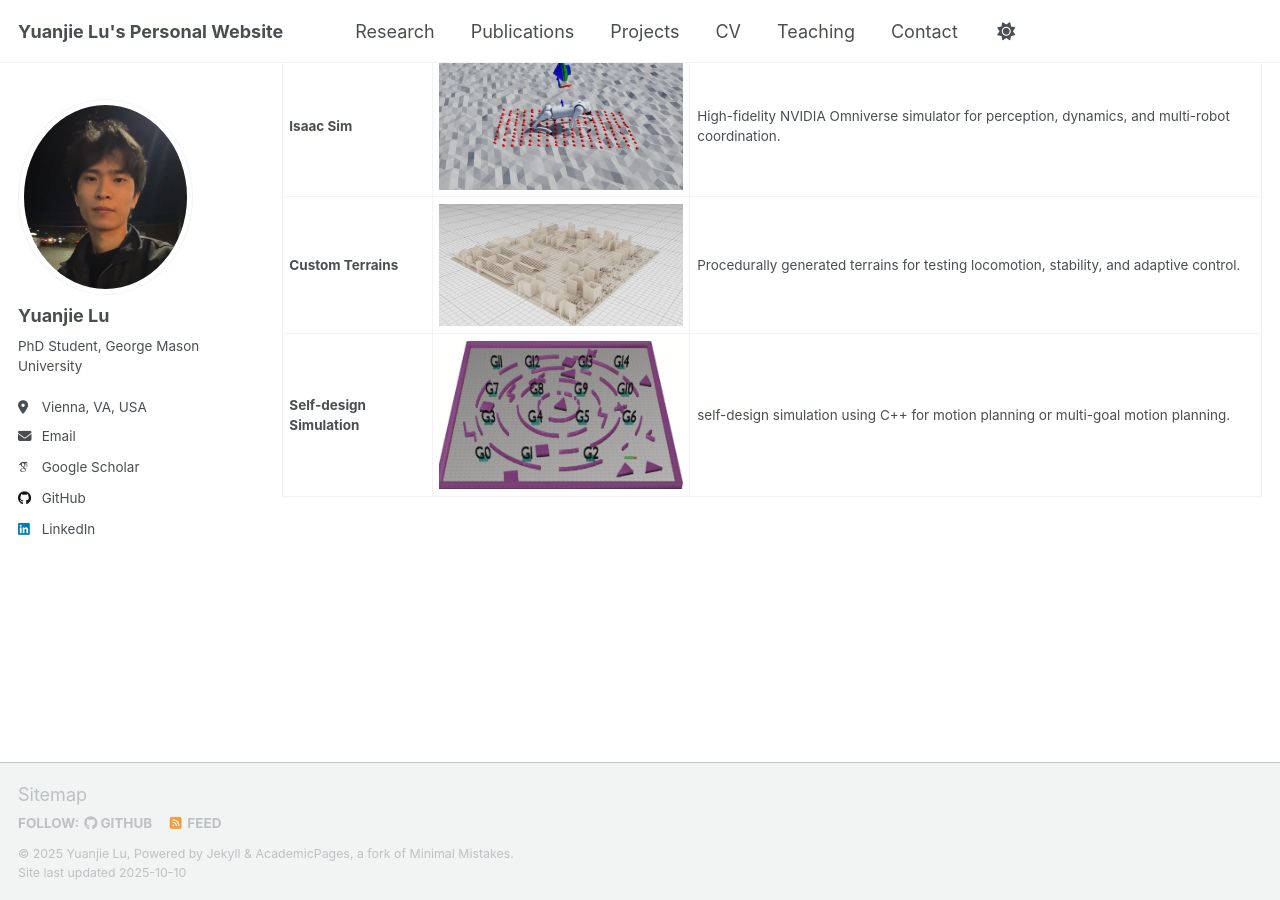
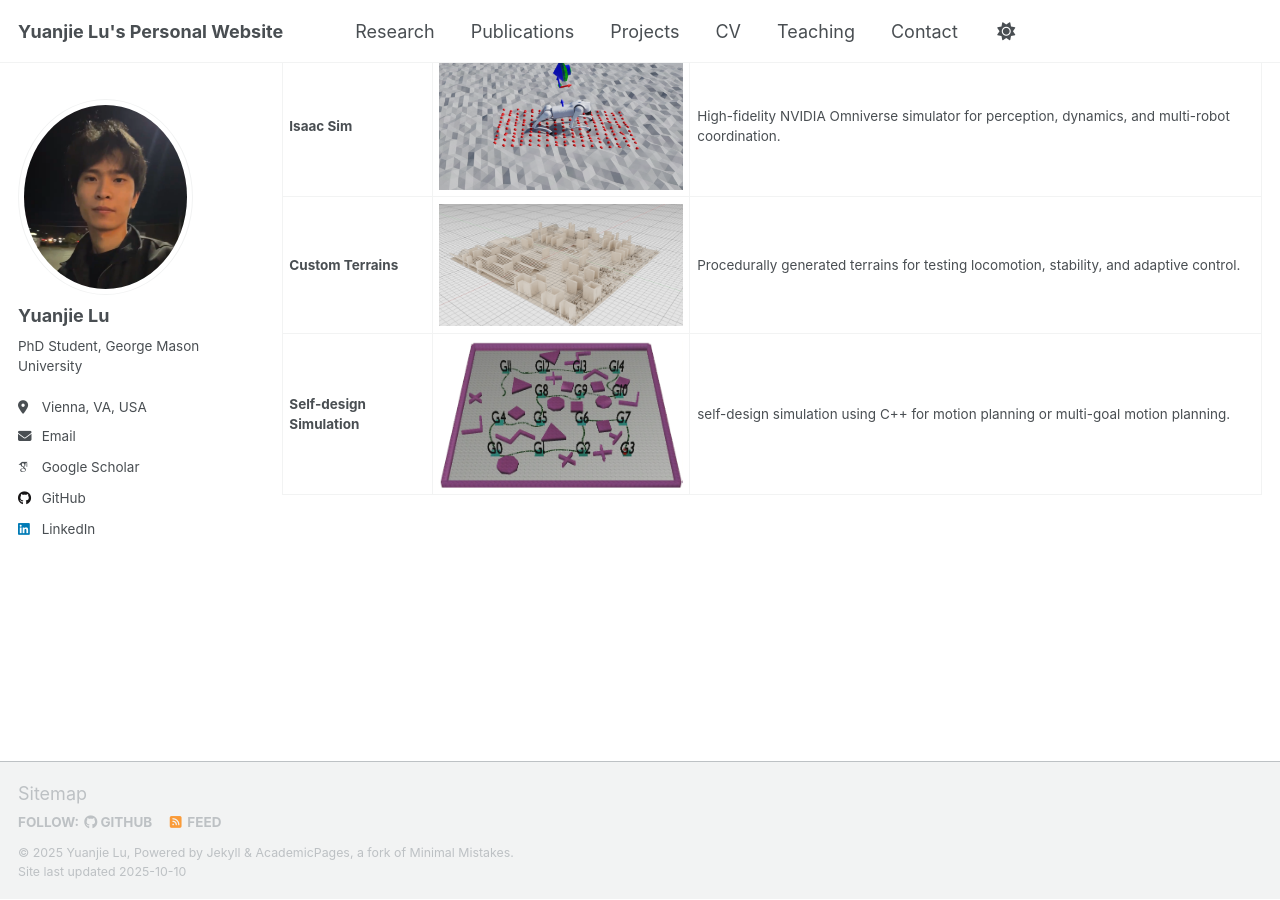
Before and after one commit to yuanjielu-64/yuanjielu-64.github.io, a Jekyll site: the page built from _pages/research.md, in a window 1280 px wide and 900 px high, scrolled down 2106 px. Built offline with Jekyll 4.4.1, drawn with Linux system fonts in a browser that asks for light colours; some web fonts are replaced; a script that is not in the unit is left out.

Commit message:
Update research.md

```diff
--- a/_pages/research.md
+++ b/_pages/research.md
@@ -54,4 +54,4 @@ I design and use multiple simulation platforms for both classical planning and l
 | **Isaac Gym** | <img src="/images/isaacgym.png" width="300"/> | GPU-accelerated simulation for large-scale reinforcement learning and policy optimization. |
 | **Isaac Sim** | <img src="/images/isaacsim.png" width="300"/> | High-fidelity NVIDIA Omniverse simulator for perception, dynamics, and multi-robot coordination. |
 | **Custom Terrains** | <img src="/images/terrian.png" width="300"/> | Procedurally generated terrains for testing locomotion, stability, and adaptive control. |
-| **Self-design Simulation** | <img src="/images/simulation1.png" width="300"/> | self-design simulation using C++ for motion planning or multi-goal motion planning. |
+| **Self-design Simulation** | <img src="/images/simulation2.png" width="300"/> | self-design simulation using C++ for motion planning or multi-goal motion planning. |
```
